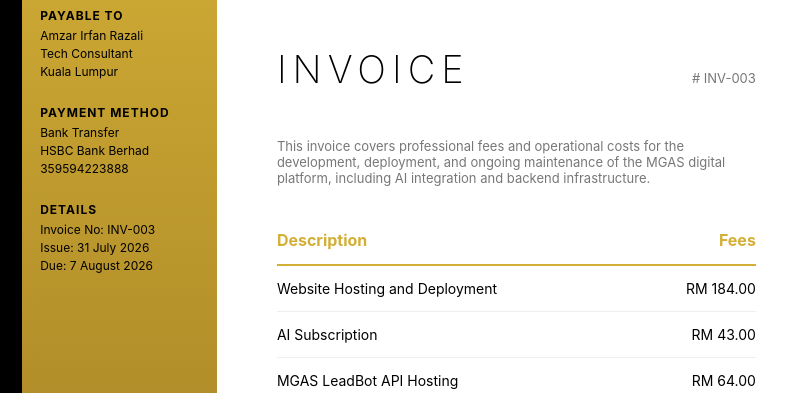
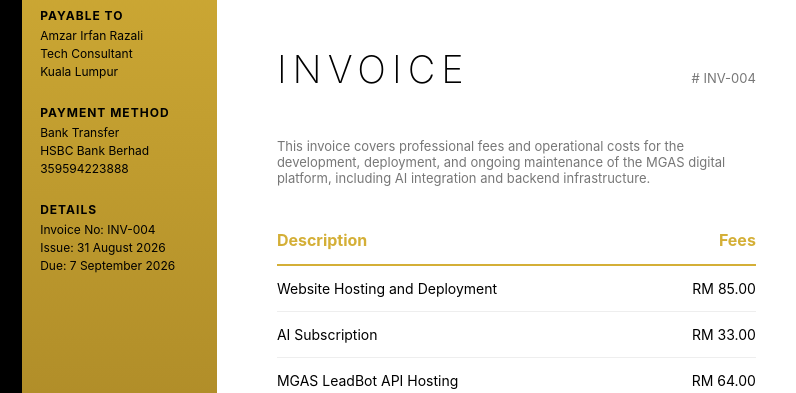
Before and after one commit to mgasd33techno/mgasd33techno.github.io, a website: page invoice/index.html in a window 1280 px wide. Shown: the part 150-543 px from the top of the page, 221-1017 px from the left. Drawn offline with Linux system fonts and the light colour scheme.

Commit message:
invoice - August

```diff
--- a/invoice/index.html
+++ b/invoice/index.html
@@ -253,9 +253,9 @@ body {
         <div>
         <strong>DETAILS</strong>
         <p>
-            Invoice No: INV-003<br>
-            Issue: 31 July 2026<br>
-            Due: 7 August 2026<br>
+            Invoice No: INV-004<br>
+            Issue: 31 August 2026<br>
+            Due: 7 September 2026<br>
         </p>
         </div>
 
@@ -276,7 +276,7 @@ body {
 
         <div class="header">
         <h1>INVOICE</h1>
-        <span># INV-003</span>
+        <span># INV-004</span>
         </div>
 
         <div class="desc">
@@ -294,12 +294,12 @@ body {
 
         <div class="table-row">
             <span>Website Hosting and Deployment</span>
-            <span>RM 184.00</span>
+            <span>RM 85.00</span>
         </div>
 
         <div class="table-row">
             <span>AI Subscription</span>
-            <span>RM 43.00</span>
+            <span>RM 33.00</span>
         </div>
 
         <div class="table-row">
@@ -317,7 +317,7 @@ body {
 
       <div class="total">
         <span>TOTAL</span>
-        <span>RM 291.00</span>
+        <span>RM 182.00</span>
       </div>
 
     </div>
```
